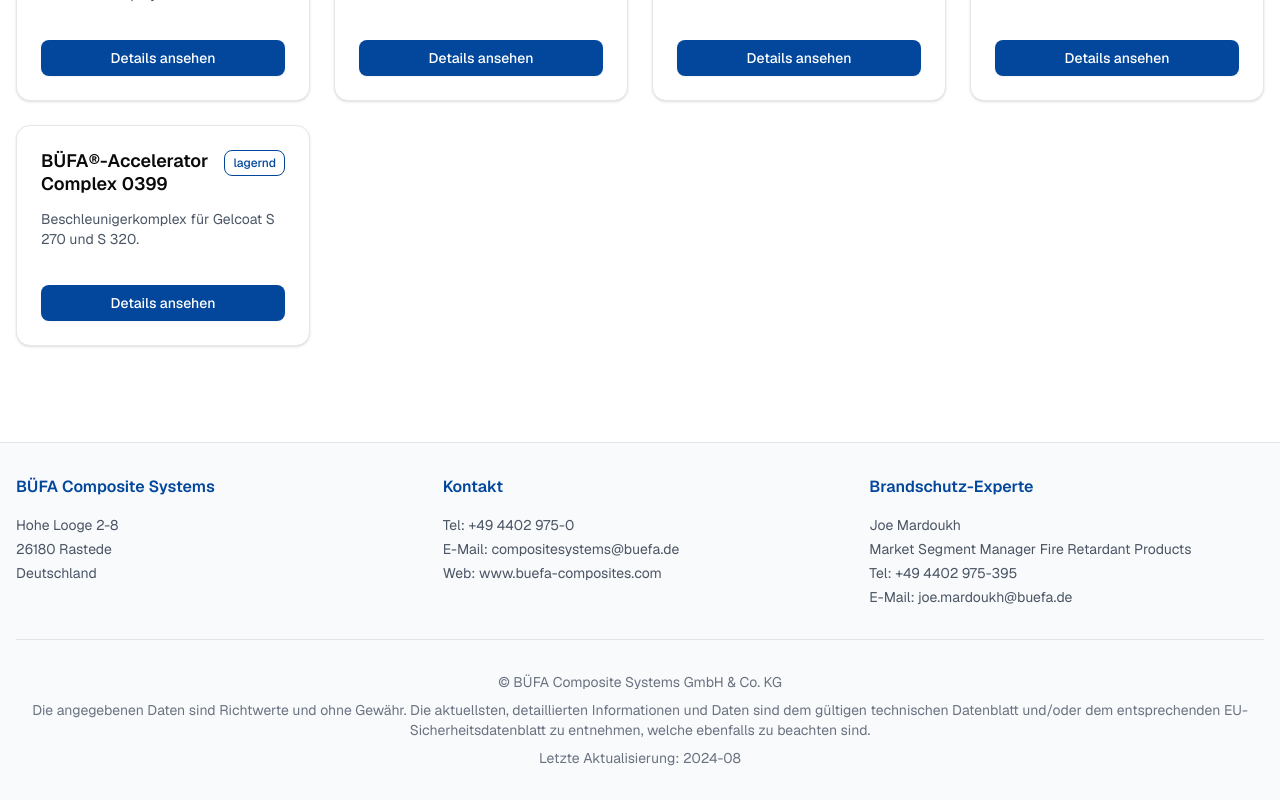
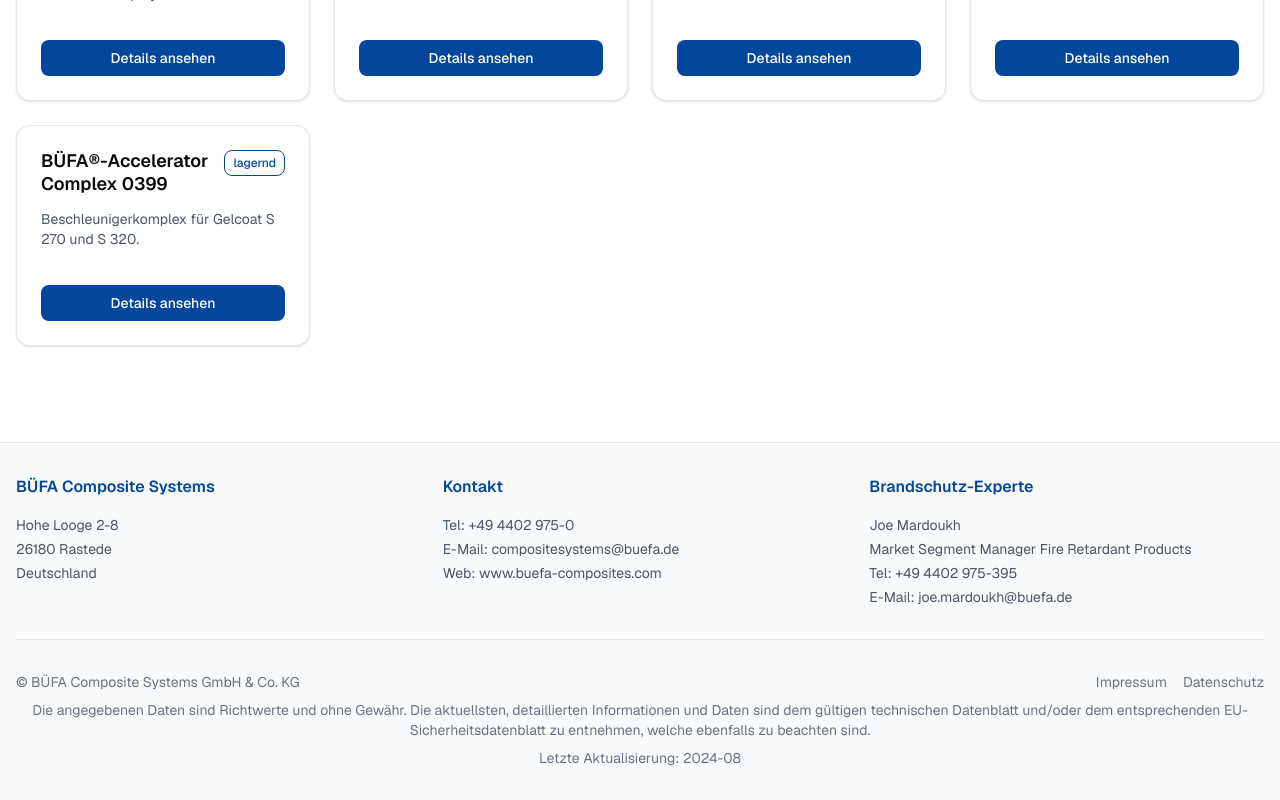
Before and after one commit to NoctraFiber/v0-bu-e-fa-fire-retardant, a Next.js app: page / in a window 1280 px wide. Shown: the part 2681-3481 px from the top of the page. Built offline with nearby package versions, Linux system fonts and the light colour scheme.

Commit message:
feat(footer): add Impressum and Datenschutz links

```diff
--- a/components/layout/footer.tsx
+++ b/components/layout/footer.tsx
@@ -38,10 +38,22 @@ export function Footer() {
           </div>
         </div>
 
-        <div className="border-t mt-8 pt-8 text-center text-sm text-gray-500">
-          <p>{metadaten.copyright}</p>
-          <p className="mt-2">{metadaten.hinweis}</p>
-          <p className="mt-2">Letzte Aktualisierung: {metadaten.letzteAktualisierung}</p>
+        <div className="border-t mt-8 pt-8 text-sm text-gray-500">
+          <div className="flex justify-between items-center">
+            <p>{metadaten.copyright}</p>
+            <nav className="flex gap-4">
+              <a href="https://www.buefa-composites.com/de/impressum" target="_blank" rel="noopener noreferrer" className="hover:underline">
+                Impressum
+              </a>
+              <a href="https://www.buefa-composites.com/de/datenschutz" target="_blank" rel="noopener noreferrer" className="hover:underline">
+                Datenschutz
+              </a>
+            </nav>
+          </div>
+          <div className="text-center">
+            <p className="mt-2">{metadaten.hinweis}</p>
+            <p className="mt-2">Letzte Aktualisierung: {metadaten.letzteAktualisierung}</p>
+          </div>
         </div>
       </div>
     </footer>
```
